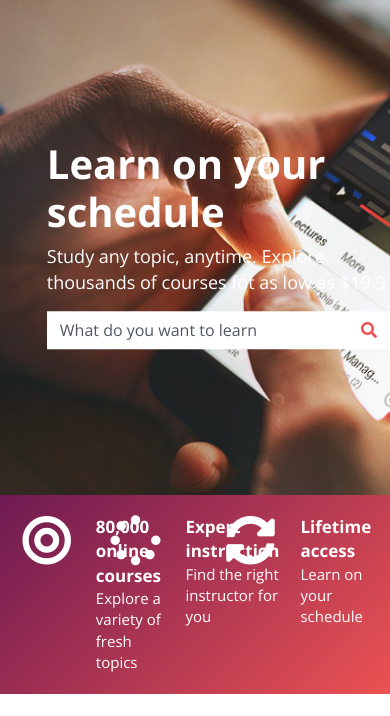
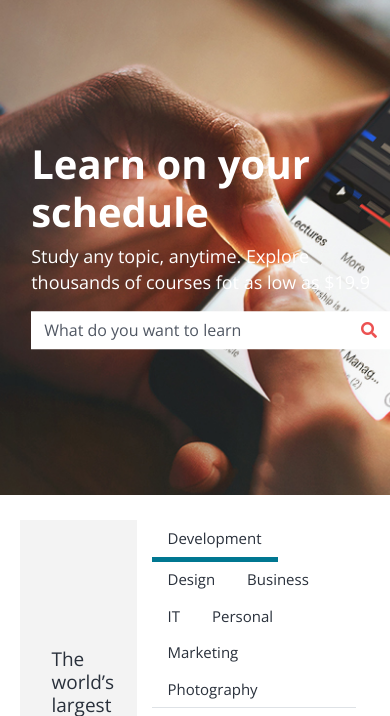
Before and after one commit to Binh510/eLearning, a plain HTML site: page index.html in a window 390 px wide. Shown: the part 71-787 px from the top of the page. Drawn offline with nearby package versions, Linux system fonts and the light colour scheme.

Commit message:
I finished responsive for the cover and intro section.

```diff
--- a/sass/Components/_cover.scss
+++ b/sass/Components/_cover.scss
@@ -19,4 +19,11 @@
             @include styleFormSearch($color-white-0,$color-white-0,$color-gray-4);
         }
     }
+
+    @include responsive("small") {
+        .cover__content{
+            max-width: 400px;
+            left: 8%;
+        }
+    }
 }
--- a/sass/Layouts/_intro.scss
+++ b/sass/Layouts/_intro.scss
@@ -26,4 +26,16 @@
             }
         }
     }
+
+    @include responsive("extra-large"){
+        .intro__content{
+            .intro__icon{
+                display: none;
+            }
+        }
+    }
+
+    @include responsive("medium"){
+        display: none;
+    }
 }
```
Also changed, not shown: css/main.css, 1 other file.
